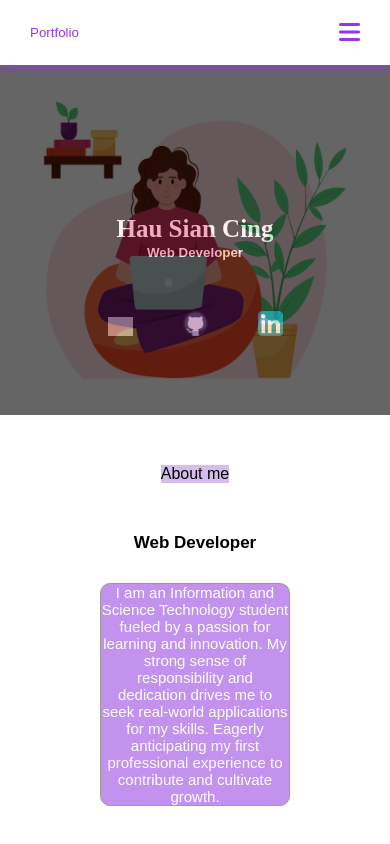
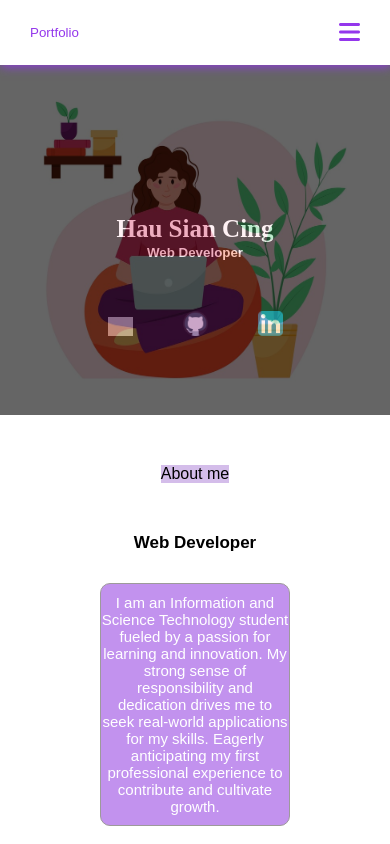
Before and after one commit to HauSianCing/my-portfolio, a React (Create React App) app: page / in a window 390 px wide. Shown: the top 844 px of the page. Built offline with nearby package versions, Linux system fonts and the light colour scheme; grey boxes are pictures that could not be loaded.

Commit message:
updated size in 402px

```diff
--- a/src/pages/About.css
+++ b/src/pages/About.css
@@ -68,7 +68,7 @@
 @media screen and (max-width:402px) {
     .paraMe {
         width: 100%;
-        padding: 0;
+        padding: 10px 0;
     }
     .aboutMe {
         margin-bottom: 50px;
```
